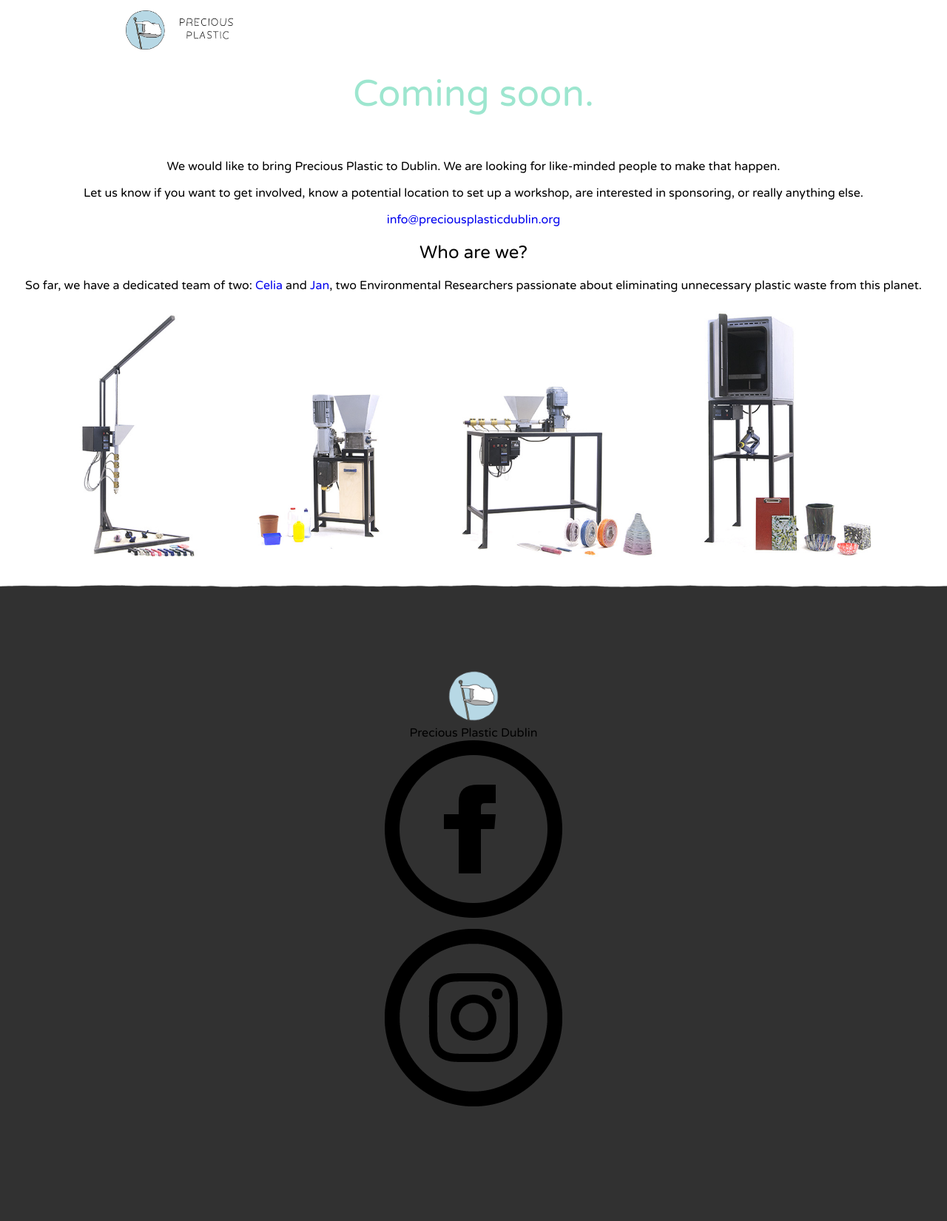
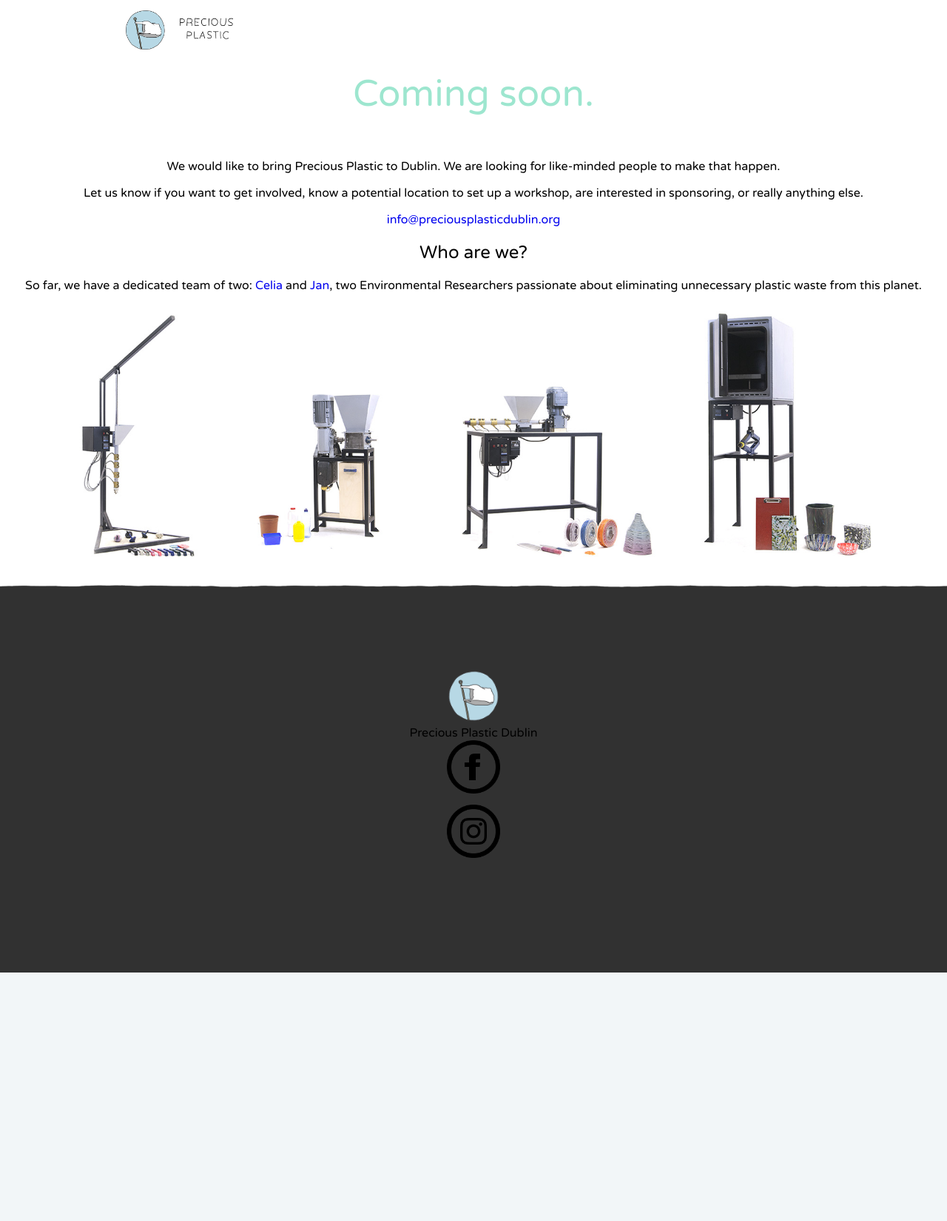
Before and after one commit to preciousplasticdublin/preciousplasticdublin.github.io, a Jekyll site: the page built from en/index.html, in a window 1280 px wide. Shown: the whole page at 74% size. Built offline with Jekyll 4.4.1, drawn with Linux system fonts in a browser that asks for light colours; after the commit the page ends 1315 px from its top, so only the background shows below that.

Commit message:
Update footer.html

```diff
--- a/_includes/footer.html
+++ b/_includes/footer.html
@@ -24,8 +24,8 @@
 
 
   <div>
-    <a href="https://www.facebook.com/preciousplasticdublin/" target="_blank"><img src="https://www.preciousplasticdublin.org/assets/images/social/facebook-bw.png"></a>
-    <a href="https://www.instagram.com/preciousplasticdublin/" target="_blank"><img src="https://www.preciousplasticdublin.org/assets/images/social/instagram-bw.png"></a>
+    <a href="https://www.facebook.com/preciousplasticdublin/" target="_blank"><img src="https://www.preciousplasticdublin.org/assets/images/social/facebook-bw.png" height=72px></a>
+    <a href="https://www.instagram.com/preciousplasticdublin/" target="_blank"><img src="https://www.preciousplasticdublin.org/assets/images/social/instagram-bw.png" height=72px></a>
   </div>
 
 </footer>
```
